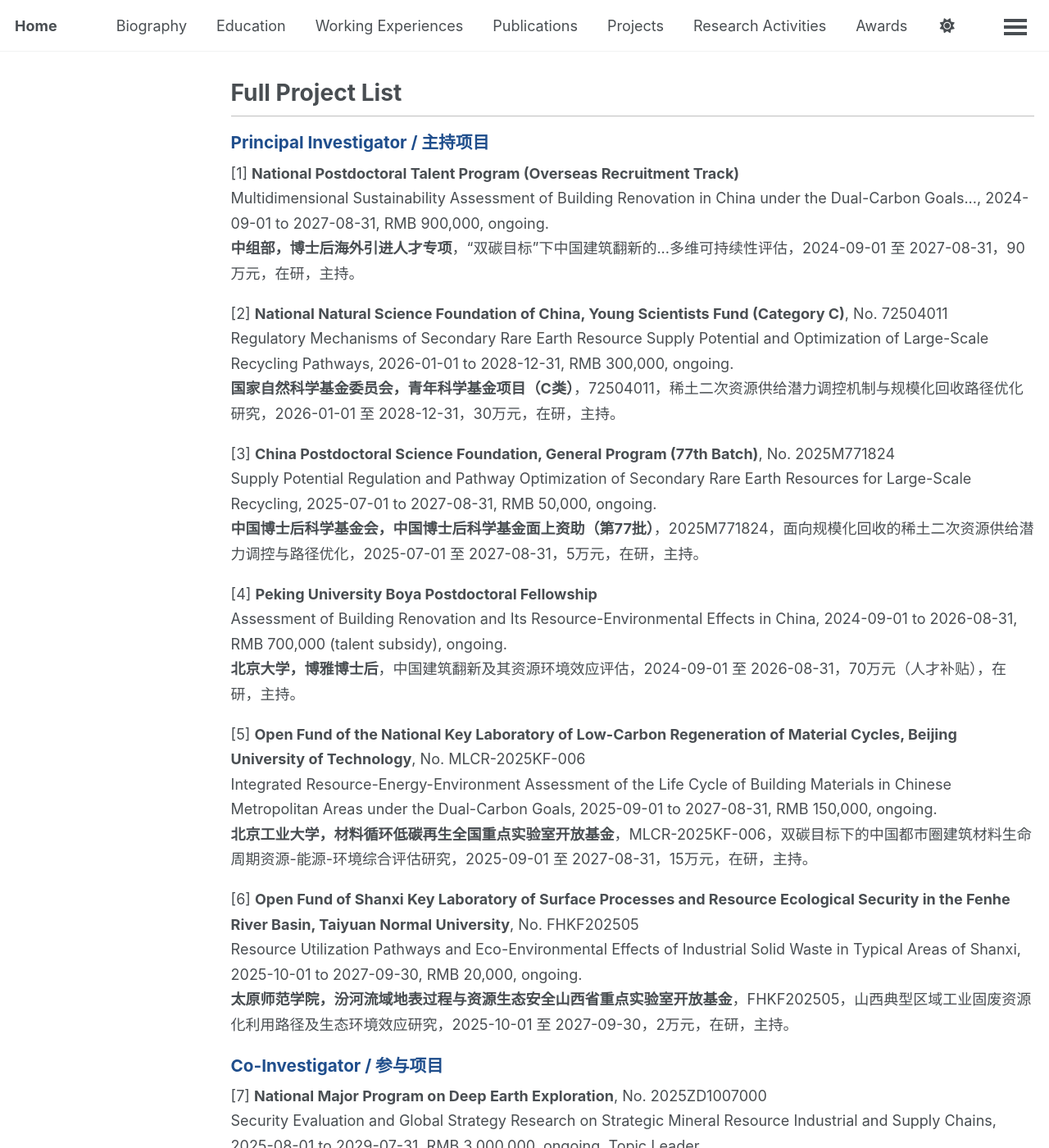
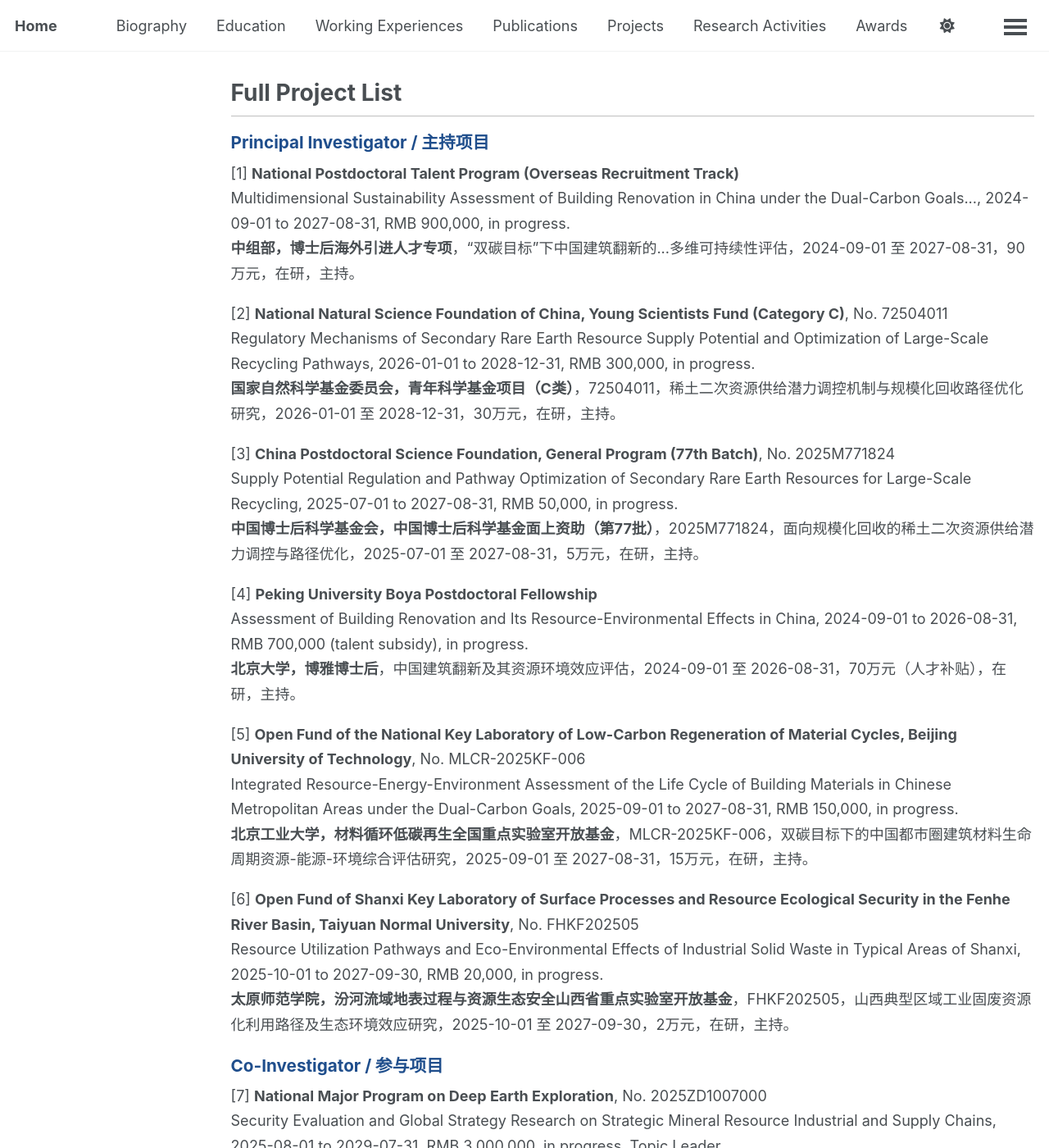
Before and after one commit to QianceLIU/qianceliu.github.io, a Jekyll site: the page built from _pages/Full Project List.md, in a window 1280 px wide and 1400 px high. Shown: the whole window at 82% size. Built offline with Jekyll 4.4.1, drawn with Linux system fonts in a browser that asks for light colours; a script bundle is joined from its source files by our own code; library files that are not in the unit come from our copies; some of the changed text lies outside the part shown.

Commit message:
Update Full Project List.md

```diff
--- a/_pages/Full Project List.md
+++ b/_pages/Full Project List.md
@@ -40,37 +40,37 @@
 
 <div class="pub-item">
   <div class="pub-title">[1] <strong>National Postdoctoral Talent Program (Overseas Recruitment Track)</strong></div>
-  Multidimensional Sustainability Assessment of Building Renovation in China under the Dual-Carbon Goals..., 2024-09-01 to 2027-08-31, RMB 900,000, ongoing.<br>
+  Multidimensional Sustainability Assessment of Building Renovation in China under the Dual-Carbon Goals..., 2024-09-01 to 2027-08-31, RMB 900,000, in progress.<br>
   <strong>中组部，博士后海外引进人才专项</strong>，“双碳目标”下中国建筑翻新的...多维可持续性评估，2024-09-01 至 2027-08-31，90万元，在研，主持。
 </div>
 
 <div class="pub-item">
   <div class="pub-title">[2] <strong>National Natural Science Foundation of China, Young Scientists Fund (Category C)</strong>, No. 72504011</div>
-  Regulatory Mechanisms of Secondary Rare Earth Resource Supply Potential and Optimization of Large-Scale Recycling Pathways, 2026-01-01 to 2028-12-31, RMB 300,000, ongoing.<br>
+  Regulatory Mechanisms of Secondary Rare Earth Resource Supply Potential and Optimization of Large-Scale Recycling Pathways, 2026-01-01 to 2028-12-31, RMB 300,000, in progress.<br>
   <strong>国家自然科学基金委员会，青年科学基金项目（C类）</strong>，72504011，稀土二次资源供给潜力调控机制与规模化回收路径优化研究，2026-01-01 至 2028-12-31，30万元，在研，主持。
 </div>
 
 <div class="pub-item">
   <div class="pub-title">[3] <strong>China Postdoctoral Science Foundation, General Program (77th Batch)</strong>, No. 2025M771824</div>
-  Supply Potential Regulation and Pathway Optimization of Secondary Rare Earth Resources for Large-Scale Recycling, 2025-07-01 to 2027-08-31, RMB 50,000, ongoing.<br>
+  Supply Potential Regulation and Pathway Optimization of Secondary Rare Earth Resources for Large-Scale Recycling, 2025-07-01 to 2027-08-31, RMB 50,000, in progress.<br>
   <strong>中国博士后科学基金会，中国博士后科学基金面上资助（第77批）</strong>，2025M771824，面向规模化回收的稀土二次资源供给潜力调控与路径优化，2025-07-01 至 2027-08-31，5万元，在研，主持。
 </div>
 
 <div class="pub-item">
   <div class="pub-title">[4] <strong>Peking University Boya Postdoctoral Fellowship</strong></div>
-  Assessment of Building Renovation and Its Resource-Environmental Effects in China, 2024-09-01 to 2026-08-31, RMB 700,000 (talent subsidy), ongoing.<br>
+  Assessment of Building Renovation and Its Resource-Environmental Effects in China, 2024-09-01 to 2026-08-31, RMB 700,000 (talent subsidy), in progress.<br>
   <strong>北京大学，博雅博士后</strong>，中国建筑翻新及其资源环境效应评估，2024-09-01 至 2026-08-31，70万元（人才补贴），在研，主持。
 </div>
 
 <div class="pub-item">
   <div class="pub-title">[5] <strong>Open Fund of the National Key Laboratory of Low-Carbon Regeneration of Material Cycles, Beijing University of Technology</strong>, No. MLCR-2025KF-006</div>
-  Integrated Resource-Energy-Environment Assessment of the Life Cycle of Building Materials in Chinese Metropolitan Areas under the Dual-Carbon Goals, 2025-09-01 to 2027-08-31, RMB 150,000, ongoing.<br>
+  Integrated Resource-Energy-Environment Assessment of the Life Cycle of Building Materials in Chinese Metropolitan Areas under the Dual-Carbon Goals, 2025-09-01 to 2027-08-31, RMB 150,000, in progress.<br>
   <strong>北京工业大学，材料循环低碳再生全国重点实验室开放基金</strong>，MLCR-2025KF-006，双碳目标下的中国都市圈建筑材料生命周期资源-能源-环境综合评估研究，2025-09-01 至 2027-08-31，15万元，在研，主持。
 </div>
 
 <div class="pub-item">
   <div class="pub-title">[6] <strong>Open Fund of Shanxi Key Laboratory of Surface Processes and Resource Ecological Security in the Fenhe River Basin, Taiyuan Normal University</strong>, No. FHKF202505</div>
-  Resource Utilization Pathways and Eco-Environmental Effects of Industrial Solid Waste in Typical Areas of Shanxi, 2025-10-01 to 2027-09-30, RMB 20,000, ongoing.<br>
+  Resource Utilization Pathways and Eco-Environmental Effects of Industrial Solid Waste in Typical Areas of Shanxi, 2025-10-01 to 2027-09-30, RMB 20,000, in progress.<br>
   <strong>太原师范学院，汾河流域地表过程与资源生态安全山西省重点实验室开放基金</strong>，FHKF202505，山西典型区域工业固废资源化利用路径及生态环境效应研究，2025-10-01 至 2027-09-30，2万元，在研，主持。
 </div>
 
@@ -78,43 +78,43 @@
 
 <div class="pub-item">
   <div class="pub-title">[7] <strong>National Major Program on Deep Earth Exploration</strong>, No. 2025ZD1007000</div>
-  Security Evaluation and Global Strategy Research on Strategic Mineral Resource Industrial and Supply Chains, 2025-08-01 to 2029-07-31, RMB 3,000,000, ongoing, Topic Leader.<br>
+  Security Evaluation and Global Strategy Research on Strategic Mineral Resource Industrial and Supply Chains, 2025-08-01 to 2029-07-31, RMB 3,000,000, in progress, Topic Leader.<br>
   <strong>自然资源部，深地国家科技重大专项</strong>，2025ZD1007000，战略性矿产资源产业链供应链安全评价与全球战略研究，2025-08-01 至 2029-07-31，300万元，在研，参与（专题负责人；所在课题：全球战略性矿产资源供需格局演变及对中国供应安全研究，2025ZD1007001）。
 </div>
 
 <div class="pub-item">
   <div class="pub-title">[8] <strong>NSFC Key Program</strong>, No. 42530502</div>
-  Dynamics of Strategic Resource Flows and Geo-Security Risk Assessment under Global Change, 2026-01-01 to 2030-12-31, RMB 2,190,000, ongoing, Subproject Leader.<br>
+  Dynamics of Strategic Resource Flows and Geo-Security Risk Assessment under Global Change, 2026-01-01 to 2030-12-31, RMB 2,190,000, in progress, Subproject Leader.<br>
   <strong>国家自然科学基金委员会，重点项目</strong>，42530502，全球变化背景下战略资源流动态势与地缘安全风险评估，2026-01-01 至 2030-12-31，219万元，在研，参与（课题负责人）。
 </div>
 
 <div class="pub-item">
   <div class="pub-title">[9] <strong>NSFC Key Program</strong>, No. 72334001</div>
-  Multi-Scale Risk Assessment and Security Strategies for the Whole Industrial Chain of Strategic Scarce Metal Resources, 2024-01-01 to 2028-12-31, RMB 2,190,000, ongoing.<br>
+  Multi-Scale Risk Assessment and Security Strategies for the Whole Industrial Chain of Strategic Scarce Metal Resources, 2024-01-01 to 2028-12-31, RMB 2,190,000, in progress.<br>
   <strong>国家自然科学基金委员会，重点项目</strong>，72334001，战略性稀缺金属资源全产业链多尺度风险评估与安全保障策略，2024-01-01 至 2028-12-31，219万元，在研，参与。
 </div>
 
 <div class="pub-item">
   <div class="pub-title">[10] <strong>Ministry of Education, Discipline Breakthrough Pilot Project</strong>, No. XXXXXX</div>
-  Pilot Project for Digital Ecological Civilization Discipline Breakthrough, 2025-01-01 to 2029-12-31, RMB 57.904 million (central funding), ongoing.<br>
+  Pilot Project for Digital Ecological Civilization Discipline Breakthrough, 2025-01-01 to 2029-12-31, RMB 57.904 million (central funding), in progress.<br>
   <strong>教育部，学科突破先导项目</strong>，XXXXXX，数字生态文明学科突破先导项目，2025-01-01 至 2029-12-31，5790.4万元（国拨），在研，参与。
 </div>
 
 <div class="pub-item">
   <div class="pub-title">[11] <strong>Ministry of Education, Major Project of Philosophy and Social Sciences Research</strong>, No. 23JZD018</div>
-  National Security Governance of China’s Strategic Mineral Resources from a Global Governance Perspective, 2024-01-01 to 2026-12-31, RMB 800,000, ongoing.<br>
+  National Security Governance of China’s Strategic Mineral Resources from a Global Governance Perspective, 2024-01-01 to 2026-12-31, RMB 800,000, in progress.<br>
   <strong>教育部，哲学社会科学研究重大课题攻关项目</strong>，23JZD018，全球治理视野下我国战略性矿产资源国家安全治理研究，2024-01-01 至 2026-12-31，80万元，在研，参与。
 </div>
 
 <div class="pub-item">
   <div class="pub-title">[12] <strong>NSFC International (Regional) Cooperation and Exchange Program</strong>, No. W2621014</div>
-  Multidimensional Sustainability Assessment of Low-Carbon and High-Efficiency Electrochemical Regeneration Technologies for Critical Metals, 2026-04-01 to 2028-12-31, RMB 140,000, ongoing.<br>
+  Multidimensional Sustainability Assessment of Low-Carbon and High-Efficiency Electrochemical Regeneration Technologies for Critical Metals, 2026-04-01 to 2028-12-31, RMB 140,000, in progress.<br>
   <strong>国家自然科学基金委员会，国际（地区）合作与交流项目</strong>，W2621014，关键金属低碳高效电化学再生技术的多维可持续评价，2026-04-01 至 2028-12-31，14万元，在研，参与。
 </div>
 
 <div class="pub-item">
   <div class="pub-title">[13] <strong>Shenzhen Science and Technology Innovation Bureau, Key Industrial R&amp;D Program (Sustainable Development Track)</strong>, No. 重202511003</div>
-  R&amp;D and Demonstration of Intelligent Carbon Footprint Accounting Technologies for New Energy Battery Products, 2026-01-01 to 2029-12-31, RMB 5,000,000, ongoing.<br>
+  R&amp;D and Demonstration of Intelligent Carbon Footprint Accounting Technologies for New Energy Battery Products, 2026-01-01 to 2029-12-31, RMB 5,000,000, in progress.<br>
   <strong>深圳市科技创新局，重点产业研发计划（可持续发展专项）</strong>，重202511003，新能源电池产品碳足迹智能核算技术研发与应用示范，2026-01-01 至 2029-12-31，500万元，在研，参与。
 </div>
 
```
